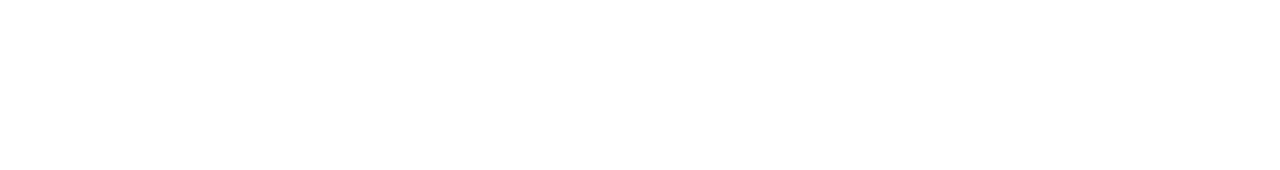
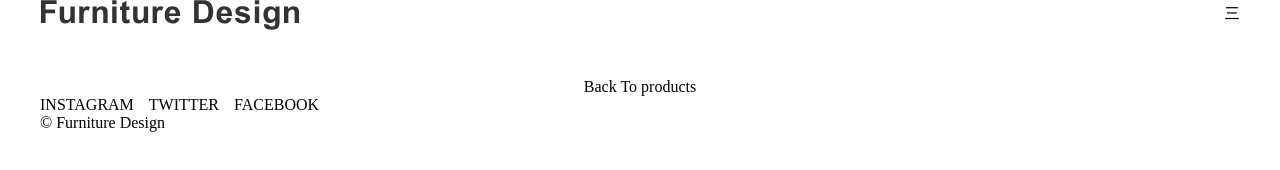
Before and after one commit to OgawaHroki/web-practical-traning, a plain HTML site: page item1.html in a window 1280 px wide. Drawn offline with nearby package versions, Linux system fonts and the light colour scheme; some packages are replaced by stand-ins of ours.

Commit message:
itemのHTMLの骨格を作成

```diff
--- a/css/style.css
+++ b/css/style.css
@@ -58,9 +58,10 @@
 .menu{
     margin-bottom: 20px;
     justify-content: center;
+    margin-top: 20px;
 }
 .product-list p{
- font-size: 0.8;
+font-size: 0.8;
 }
 
 .site-title img{
--- a/item1.html
+++ b/item1.html
@@ -12,6 +12,44 @@
         <script src="js/main.js"></script>
     </head>
     <body>
+        <header id="header" class="wrapper">
+            <h1  class="site-title">
+                <a href="index.html"><img src="img/logo.svg" alt="Furniture Design"></a>
+            </h1>
+            <nav>
+                三
+            </nav>
+        </header>
 
+
+
+        <main>
+            <div class="content wrapper">
+                <h1 class="page-title">
+
+                </h1>
+                <div class="item">
+                    <div class="item-img">
+
+                    </div>
+                    <div class="item-text">
+
+                    </div>
+                </div>
+            </div>
+            <a class="link-text" href="products.html">Back To products</a>
+        </main>
+
+
+
+
+        <footer id="footer" class="wrapper">
+            <ul class="menu">
+                <li>INSTAGRAM</li>
+                <li>TWITTER</li>
+                <li>FACEBOOK</li>
+            </ul>
+            <p>© Furniture Design</p>
+        </footer>
     </body>
 </html>
```
